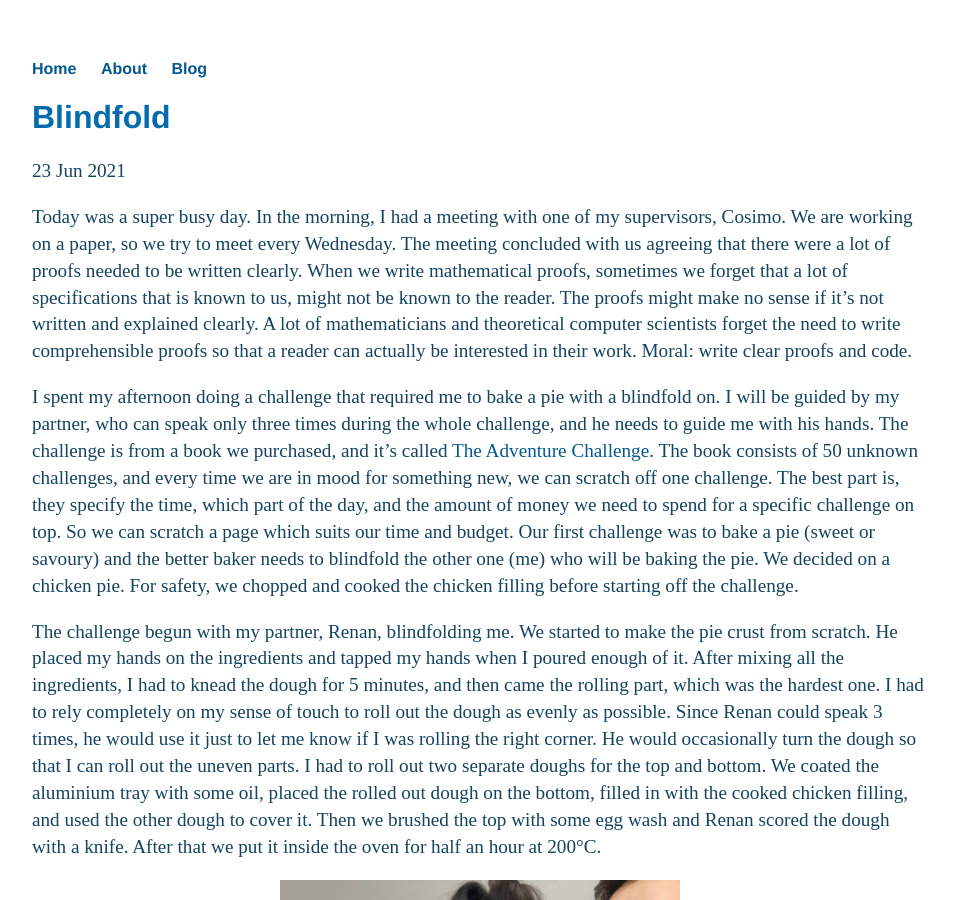
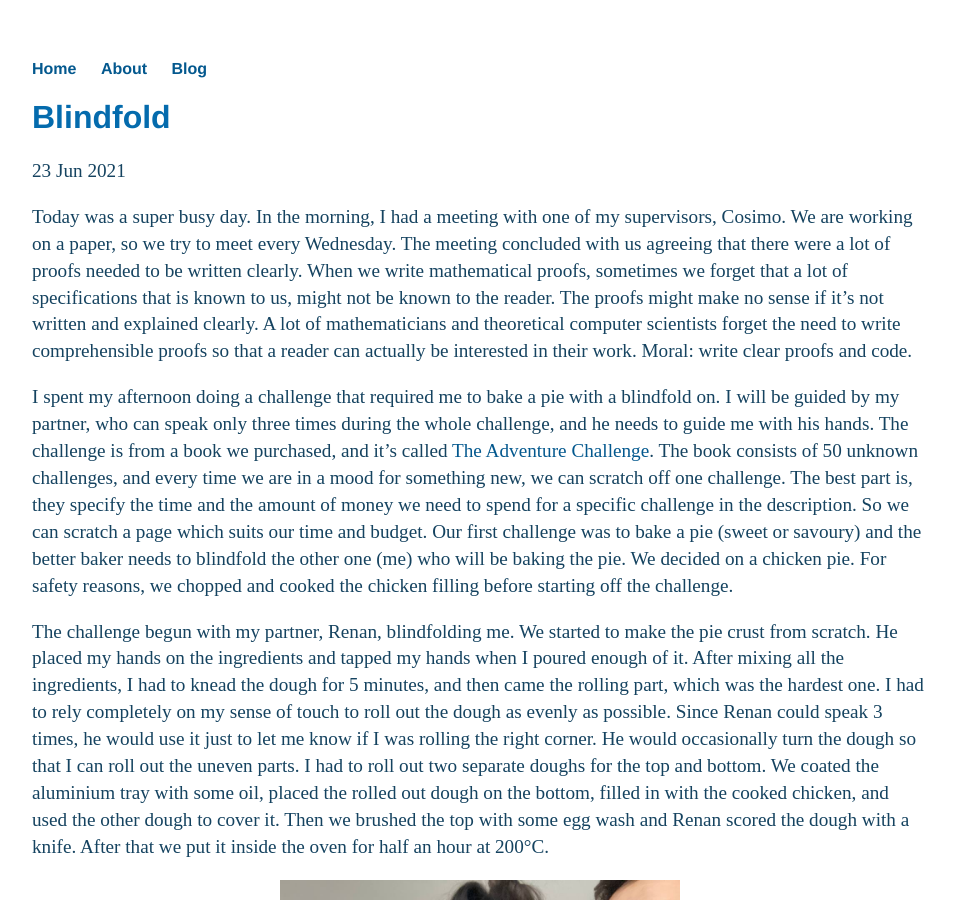
Before and after one commit to debashmitap/debashmitap.github.io, a Jekyll site: the page built from _posts/2021-06-23-blindfold.md, in a window 1280 px wide and 900 px high. Shown: the whole window, without its empty margins (160-1115 px from the left). Built offline with Jekyll 4.4.1, drawn with Linux system fonts in a browser that asks for light colours.

Commit message:
Update 2021-06-23-blindfold.md

```diff
--- a/_posts/2021-06-23-blindfold.md
+++ b/_posts/2021-06-23-blindfold.md
@@ -6,9 +6,9 @@ date: 2021-06-23
 
 Today was a super busy day. In the morning, I had a meeting with one of my supervisors, Cosimo. We are working on a paper, so we try to meet every Wednesday. The meeting concluded with us agreeing that there were a lot of proofs needed to be written clearly. When we write mathematical proofs, sometimes we forget that a lot of specifications that is known to us, might not be known to the reader. The proofs might make no sense if it's not written and explained clearly. A lot of mathematicians and theoretical computer scientists forget the need to write comprehensible proofs so that a reader can actually be interested in their work. Moral: write clear proofs and code.
 
-I spent my afternoon doing a challenge that required me to bake a pie with a blindfold on. I will be guided by my partner, who can speak only three times during the whole challenge, and he needs to guide me with his hands. The challenge is from a book we purchased, and it's called <a href="https://www.theadventurechallenge.com">The Adventure Challenge</a>. The book consists of 50 unknown challenges, and every time we are in mood for something new, we can scratch off one challenge. The best part is, they specify the time, which part of the day, and the amount of money we need to spend for a specific challenge on top. So we can scratch a page which suits our time and budget. Our first challenge was to bake a pie (sweet or savoury) and the better baker needs to blindfold the other one (me) who will be baking the pie. We decided on a chicken pie. For safety, we chopped and cooked the chicken filling before starting off the challenge.
+I spent my afternoon doing a challenge that required me to bake a pie with a blindfold on. I will be guided by my partner, who can speak only three times during the whole challenge, and he needs to guide me with his hands. The challenge is from a book we purchased, and it's called <a href="https://www.theadventurechallenge.com">The Adventure Challenge</a>. The book consists of 50 unknown challenges, and every time we are in a mood for something new, we can scratch off one challenge. The best part is, they specify the time and the amount of money we need to spend for a specific challenge in the description. So we can scratch a page which suits our time and budget. Our first challenge was to bake a pie (sweet or savoury) and the better baker needs to blindfold the other one (me) who will be baking the pie. We decided on a chicken pie. For safety reasons, we chopped and cooked the chicken filling before starting off the challenge.
 
-The challenge begun with my partner, Renan, blindfolding me. We started to make the pie crust from scratch. He placed my hands on the ingredients and tapped my hands when I poured enough of it. After mixing all the ingredients, I had to knead the dough for 5 minutes, and then came the rolling part, which was the hardest one. I had to rely completely on my sense of touch to roll out the dough as evenly as possible. Since Renan could speak 3 times, he would use it just to let me know if I was rolling the right corner. He would occasionally turn the dough so that I can roll out the uneven parts. I had to roll out two separate doughs for the top and bottom. We coated the aluminium tray with some oil, placed the rolled out dough on the bottom, filled in with the cooked chicken filling, and used the other dough to cover it. Then we brushed the top with some egg wash and Renan scored the dough with a knife. After that we put it inside the oven for half an hour at 200&deg;C.
+The challenge begun with my partner, Renan, blindfolding me. We started to make the pie crust from scratch. He placed my hands on the ingredients and tapped my hands when I poured enough of it. After mixing all the ingredients, I had to knead the dough for 5 minutes, and then came the rolling part, which was the hardest one. I had to rely completely on my sense of touch to roll out the dough as evenly as possible. Since Renan could speak 3 times, he would use it just to let me know if I was rolling the right corner. He would occasionally turn the dough so that I can roll out the uneven parts. I had to roll out two separate doughs for the top and bottom. We coated the aluminium tray with some oil, placed the rolled out dough on the bottom, filled in with the cooked chicken, and used the other dough to cover it. Then we brushed the top with some egg wash and Renan scored the dough with a knife. After that we put it inside the oven for half an hour at 200&deg;C.
 
 <p float="left">
   {%
```
